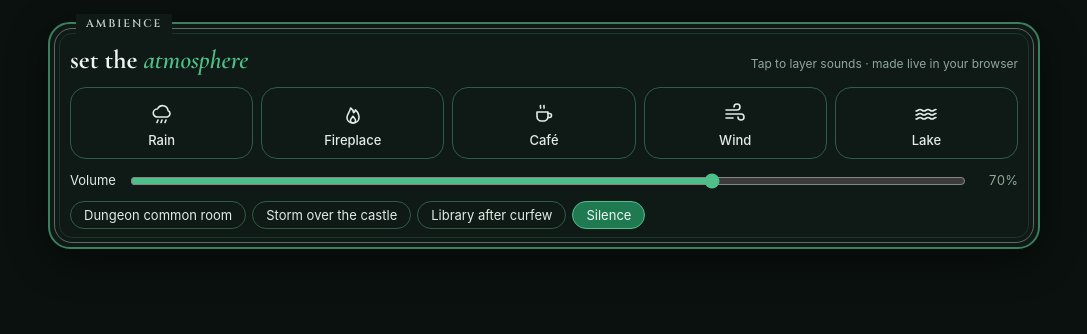
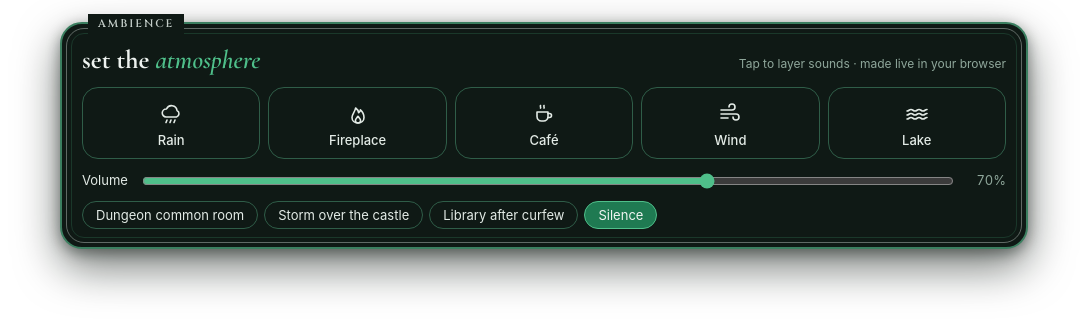
Before and after one commit to lvanvliet18/reading-shelf, a plain HTML site: page gamma-ambience.html in a window 1280 px wide. Shown: the whole page, without its empty margins (96-1183 px from the left). Drawn offline with nearby package versions, Linux system fonts and the light colour scheme.

Commit message:
Gamma widgets on a white page with dark shadow

```diff
--- a/gamma-ambience.html
+++ b/gamma-ambience.html
@@ -5,8 +5,9 @@
 <title>gamma draconis ambience</title>
 <link rel="stylesheet" href="https://fonts.googleapis.com/css2?family=Cormorant+Garamond:ital,wght@0,600;0,700;1,600&family=Cinzel:wght@500;600&display=swap">
 <style>
+main{padding-left:26px!important;padding-right:26px!important;padding-bottom:48px!important}
 /* Small companion to the reading candle: layered ambient sounds, same card frame. */
-:root{--font:ui-sans-serif,-apple-system,BlinkMacSystemFont,"Segoe UI",Helvetica,Arial,sans-serif;--serif:"Cormorant Garamond",Georgia,serif;--lblfont:"Cinzel",Georgia,serif;--ink:#e3ebe6;--muted:#8fa79b;--accent:#4fbf8a;--line:#2f5d48;--faint:rgba(79,191,138,.18);--paper:#0f1915;--page:#0a110e;--on:#163327;--ontext:#7fdcae;--chipon:#1f7a52;--chipontext:#f1f5f2;--lbl:#c3cdc8;color-scheme:dark}
+:root{--font:ui-sans-serif,-apple-system,BlinkMacSystemFont,"Segoe UI",Helvetica,Arial,sans-serif;--serif:"Cormorant Garamond",Georgia,serif;--lblfont:"Cinzel",Georgia,serif;--ink:#e3ebe6;--muted:#8fa79b;--accent:#4fbf8a;--line:#2f5d48;--faint:rgba(79,191,138,.18);--paper:#0f1915;--page:#ffffff;--on:#163327;--ontext:#7fdcae;--chipon:#1f7a52;--chipontext:#f1f5f2;--lbl:#c3cdc8;color-scheme:dark}
 *{box-sizing:border-box}
 body{margin:0;background:var(--page);color:var(--ink);font:400 14px/1.5 var(--font)}
 main{max-width:1020px;margin:0 auto;padding:22px 14px 18px}
@@ -33,7 +34,7 @@ input[type=range]{width:100%;accent-color:var(--accent)}
 .chip[aria-pressed="true"]{background:var(--chipon);border-color:var(--accent);color:var(--chipontext)}
 .chip:focus-visible,.tile:focus-visible,input:focus-visible{outline:3px solid var(--accent);outline-offset:2px}
 @media (prefers-reduced-motion:reduce){.tile::after{animation:none}}
-.card{border-color:#3b7f60;box-shadow:0 10px 40px rgba(0,0,0,.45)}.card::before{border:1px solid rgba(195,205,200,.45)}h2{color:#eef3f0}
+.card{border-color:#3b7f60;box-shadow:0 18px 44px rgba(6,14,10,.55),0 4px 14px rgba(6,14,10,.4)}.card::before{border:1px solid rgba(195,205,200,.45)}h2{color:#eef3f0}
 </style>
 <main>
 <section class="card">
```
Also changed, not shown: gamma.html (+3 -2 lines).
